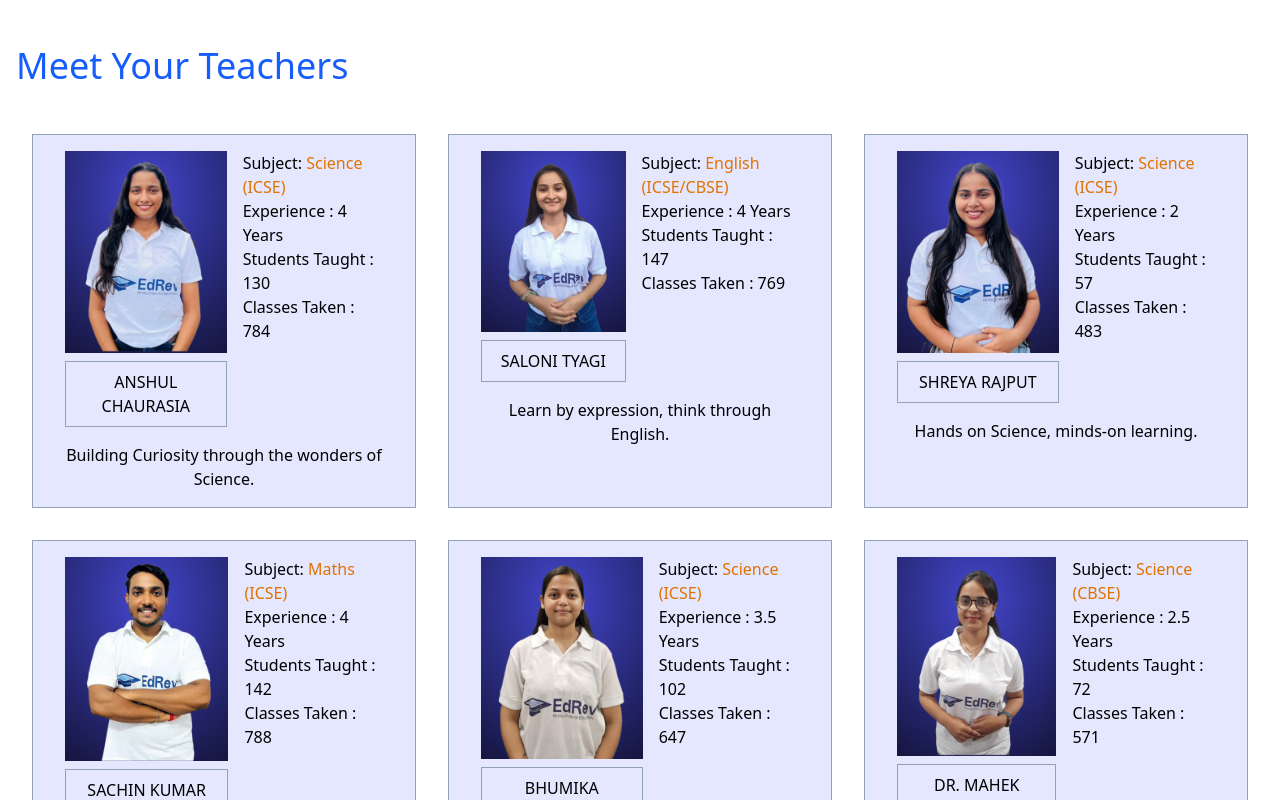
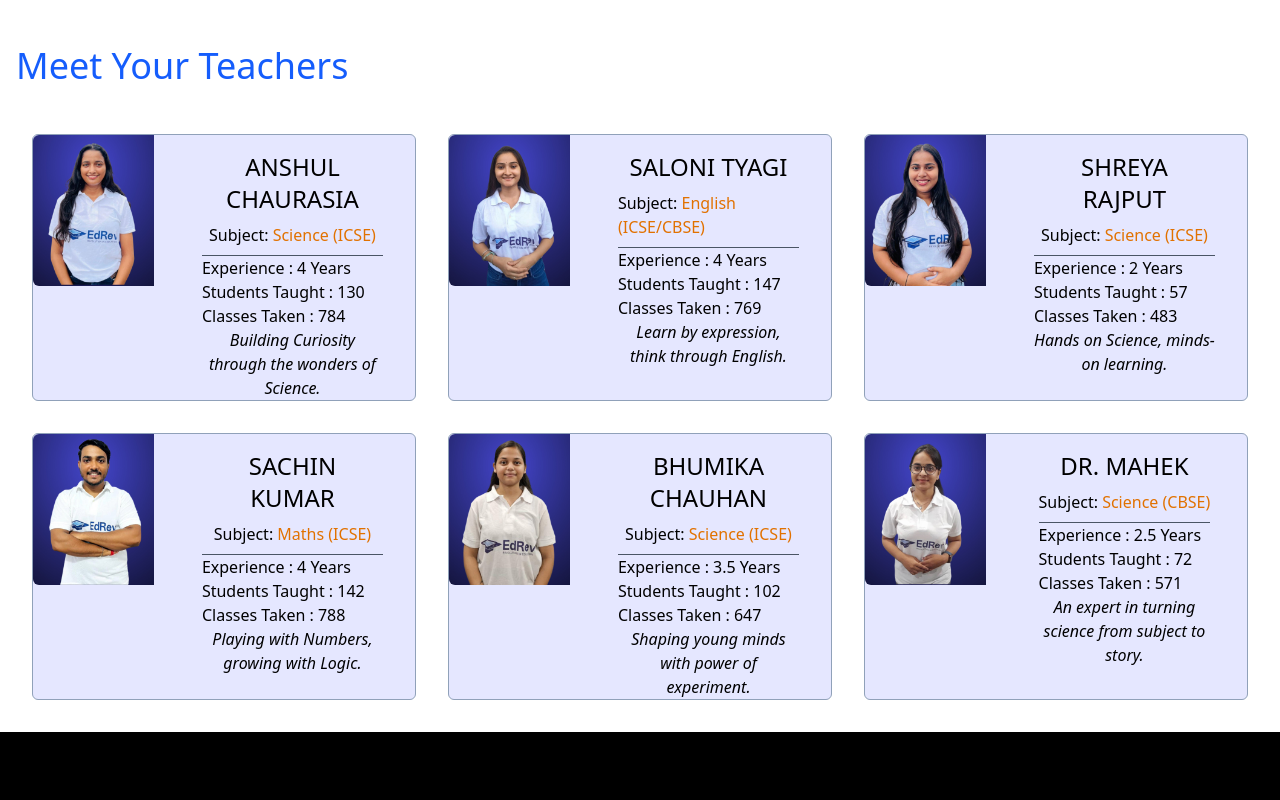
Before and after one commit to AsimKachhap/EdRev, a Next.js app: page / in a window 1280 px wide. Shown: the part 1640-2440 px from the top of the page. Built offline with nearby package versions, Linux system fonts and the light colour scheme.

Commit message:
Redesigned the TeacherCard

```diff
--- a/src/components/TeacherCard.jsx
+++ b/src/components/TeacherCard.jsx
@@ -2,30 +2,41 @@ import React from "react";
 
 const TeacherCard = ({ teacher }) => {
   return (
-    <div className="border border-slate-400 bg-indigo-400/20     px-8 p-4 flex flex-col gap-4 items-start">
-      <div className="flex gap-4">
-        <div className="flex flex-col items-center gap-2 w-24 md:w-48">
-          <div className=" ">
-            <img src={teacher.photo} alt={teacher.name} />
+    <div className="border rounded-md border-slate-400 bg-indigo-400/20   flex  gap-4 items-start">
+      <div className="flex-1/3 ">
+        <div className="h-full  ">
+          <img
+            className=" rounded-l-md"
+            src={teacher.photo}
+            alt={teacher.name}
+          />
         </div>
-          <h3 className="px-2 md:p-2 border border-slate-400 w-full text-center md: text-semibold uppercase">
+      </div>
+      <div className=" flex-2/3 flex flex-col items-center px-8 ">
+        <div>
+          <div className="flex flex-col items-center border-b border-gray-600 py-2">
+            <h3 className="px-2 md:p-2   w-full text-center text-2xl md:text-semibold uppercase">
               {teacher.name}
             </h3>
-        </div>
-        <div>
+
             <h3>
               <span>Subject: </span>
               <span className="text-transparent bg-amber-600 bg-clip-text text-shadow-white text-shadow">
                 {teacher.subject}
               </span>
             </h3>
+          </div>
+          <div className="">
+            <div>
               <p>{`Experience : ${teacher.experience} Years`}</p>
               <p>{`Students Taught :  ${teacher.students}`}</p>
               <p>{`Classes Taken : ${teacher.classes}`}</p>
             </div>
           </div>
+        </div>
         <div className=" w-full text-center">
-        <p>{teacher.tagline}</p>
+          <p className="italic">{teacher.tagline}</p>
+        </div>
       </div>
     </div>
   );
```
Lines whose indentation alone changed are shown as unchanged.
